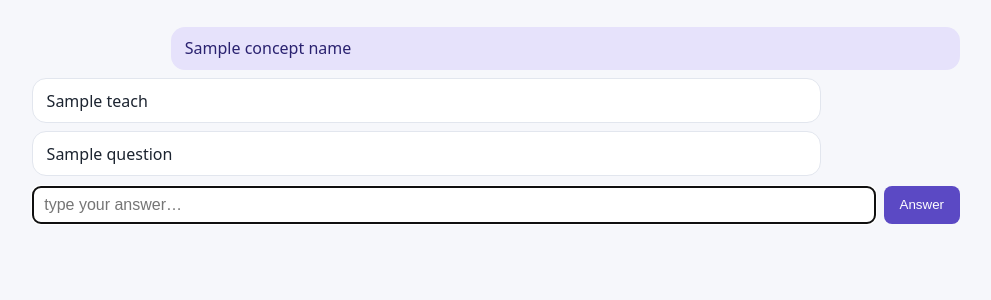
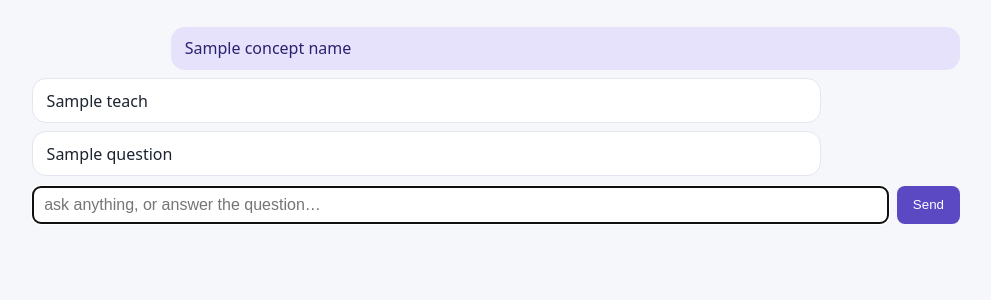
Before and after one commit to The-Architect-3906/LitNavigator, a Python web app: template litnav/ui/templates/agent.html in a window 1280 px wide. Shown: the part 51-351 px from the top of the page, without its empty margins (144-1135 px from the left). Run offline with Jinja, Linux system fonts and the light colour scheme; the template is opened without the code that fills it: most values are stand-ins (such as "Sample title", 1, 10 or a date in 2020).

Commit message:
feat(ui): multi-turn chat front-end (reply/dispatch events, always-on input)
Co-Authored-By: Claude Opus 4.8 (1M context) <noreply@anthropic.com>

```diff
--- a/litnav/ui/templates/agent.html
+++ b/litnav/ui/templates/agent.html
@@ -51,14 +51,13 @@
       {% if question %}<div class="bubble ai qa">{{ question }}</div>{% endif %}
     </div>
     <div class="working" id="working" style="display:none">● agent working…</div>
-    {% if not done %}
+    {% if done %}
+    <div class="card"><b>This thread is complete.</b> <a href="/sessions/{{ sid }}">full trace &rarr;</a> · <a href="/tutor">new chat</a></div>
+    {% endif %}
     <form class="answer" id="answer-form" onsubmit="return submitAnswer(event)">
-      <input id="answer-input" autocomplete="off" autofocus placeholder="type your answer…">
-      <button type="submit">Answer</button>
+      <input id="answer-input" autocomplete="off" autofocus placeholder="ask anything, or answer the question…">
+      <button type="submit">Send</button>
     </form>
-    {% else %}
-    <div class="card"><b>Session complete.</b> <a href="/sessions/{{ sid }}">full trace &rarr;</a> · <a href="/tutor">start another</a></div>
-    {% endif %}
   </div>
 
   <div id="glass">
@@ -96,7 +95,9 @@ function addBubble(cls,text,tw){const t=document.getElementById('thread');const
 function setFlow(steps){const f=document.getElementById('flow');f.innerHTML='';steps.forEach(s=>{const d=document.createElement('div');d.className='step '+s.state;const ic=s.state==='done'?'✓':(s.state==='active'?'▶':'○');d.innerHTML='<span class="ic">'+ic+'</span><span>'+esc(s.label)+(s.detail?' <span class="mut">· '+esc(s.detail)+'</span>':'')+'</span>';f.appendChild(d)});}
 
 function handleEvent(e,steps,inp){
-  if(e.type==='step'){steps.forEach(s=>s.state='done');steps.push({label:e.label,detail:e.detail,state:'active'});setFlow(steps);}
+  if(e.type==='dispatch'){steps.length=0;steps.push({label:e.label,detail:'',state:'active'});setFlow(steps);}
+  else if(e.type==='reply'){steps.forEach(s=>s.state='done');setFlow(steps);if(e.text)addBubble('ai',e.text,true);}
+  else if(e.type==='step'){steps.forEach(s=>s.state='done');steps.push({label:e.label,detail:e.detail,state:'active'});setFlow(steps);}
   else if(e.type==='teach'){steps.forEach(s=>s.state='done');setFlow(steps);if(e.text)addBubble('ai',e.text,true);}
   else if(e.type==='question'){if(e.text)addBubble('ai qa',e.text,false);}
   else if(e.type==='state'){updateGlass(e);}
```
